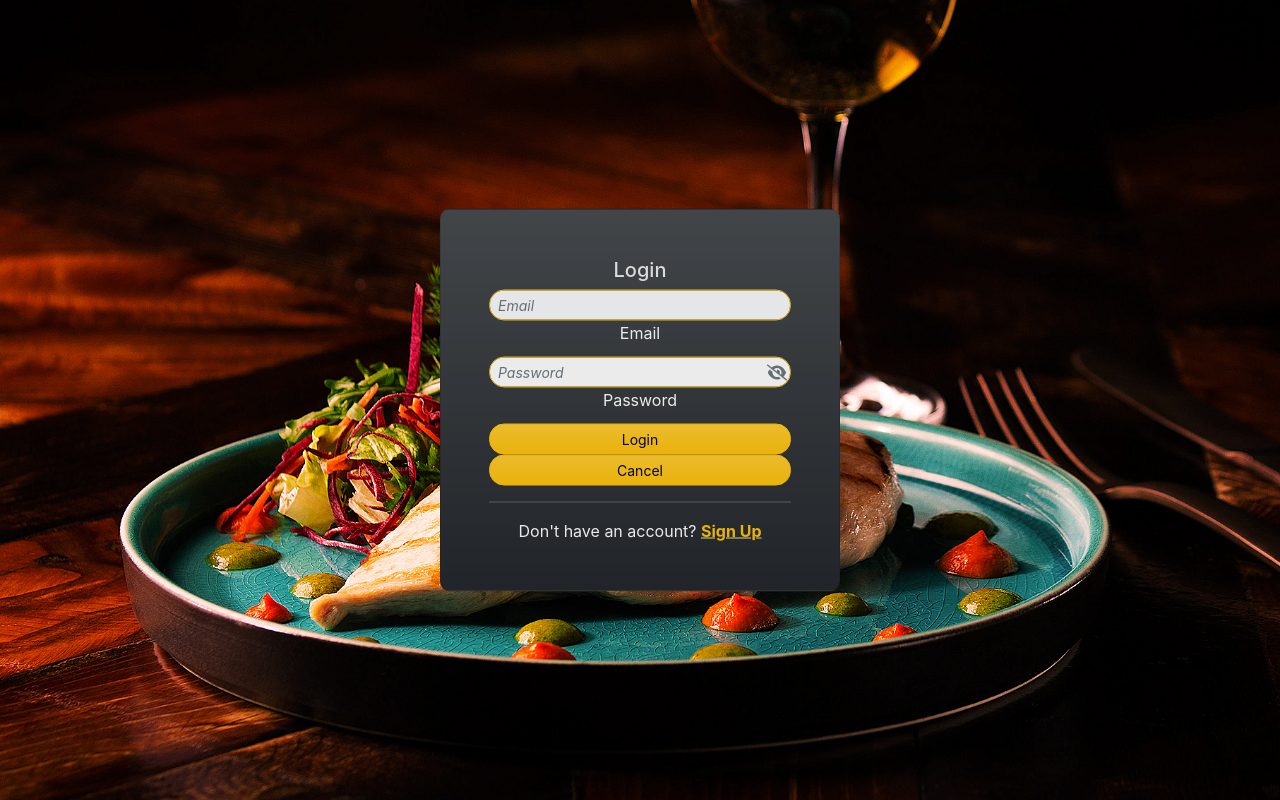
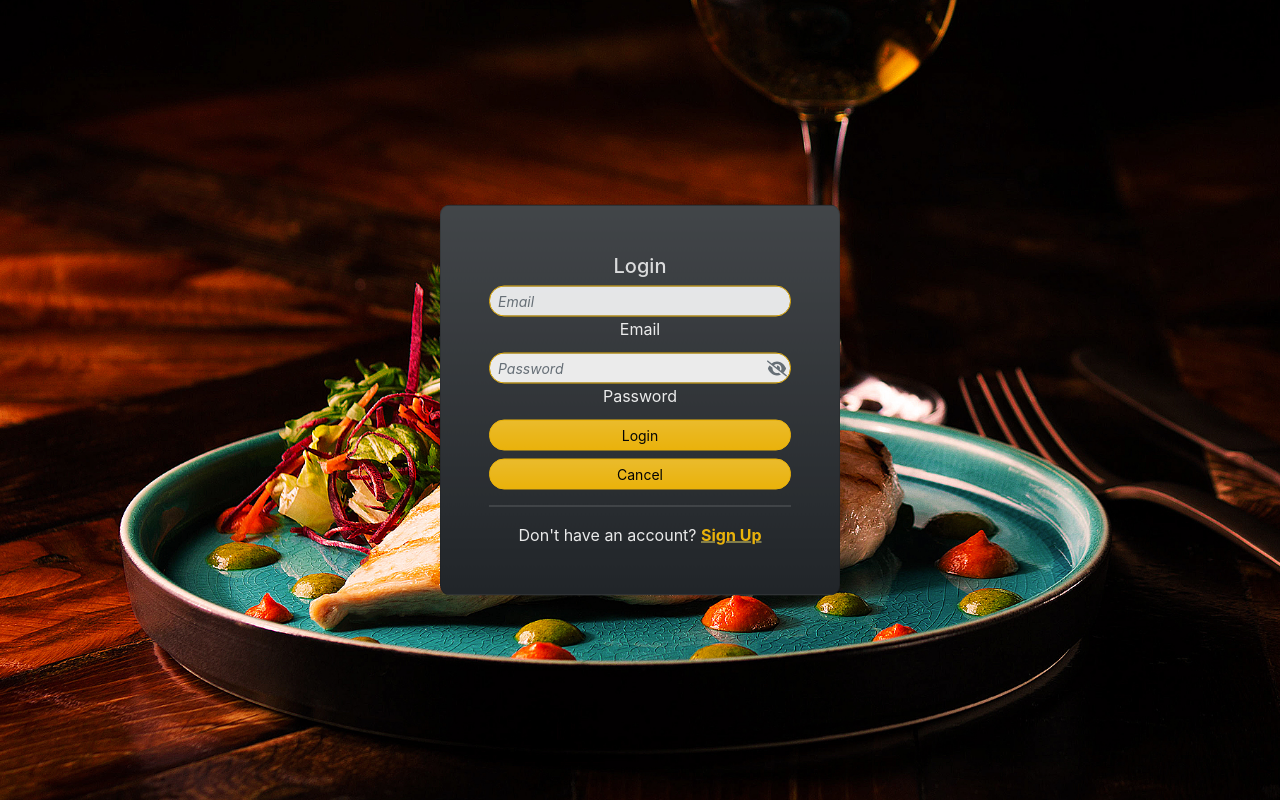
Before and after one commit to dlmrcc/kodego-mini-project-two-frontend, a React (Create React App) app: page /#/login in a window 1280 px wide. Built offline with nearby package versions, Linux system fonts and the light colour scheme.

Commit message:
Add margin for cancel button

```diff
--- a/src/login/index.jsx
+++ b/src/login/index.jsx
@@ -127,7 +127,7 @@ function Login() {
                   <button className="btn btn-warning bg-gradient btn-sm btn-block border-radius" onClick={login}>Login</button>
                 </div>
 
-                <div className="form-outline d-grid gap-2">
+                <div className="form-outline d-grid gap-2 mt-2">
                   <button className="btn btn-warning bg-gradient btn-sm btn-block border-radius" onClick={cancel}>Cancel</button>
                 </div>
 
```
Also changed, not shown: package.json (line endings or trailing spaces).
